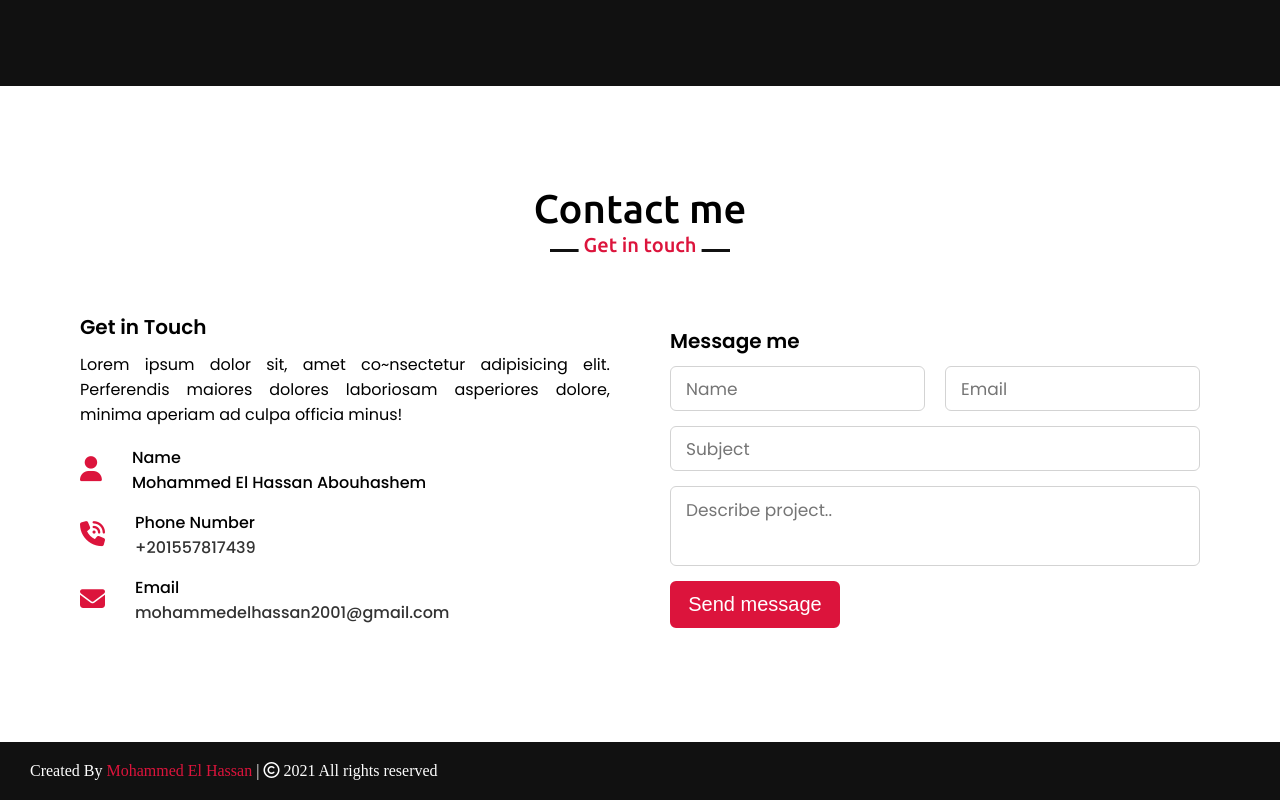
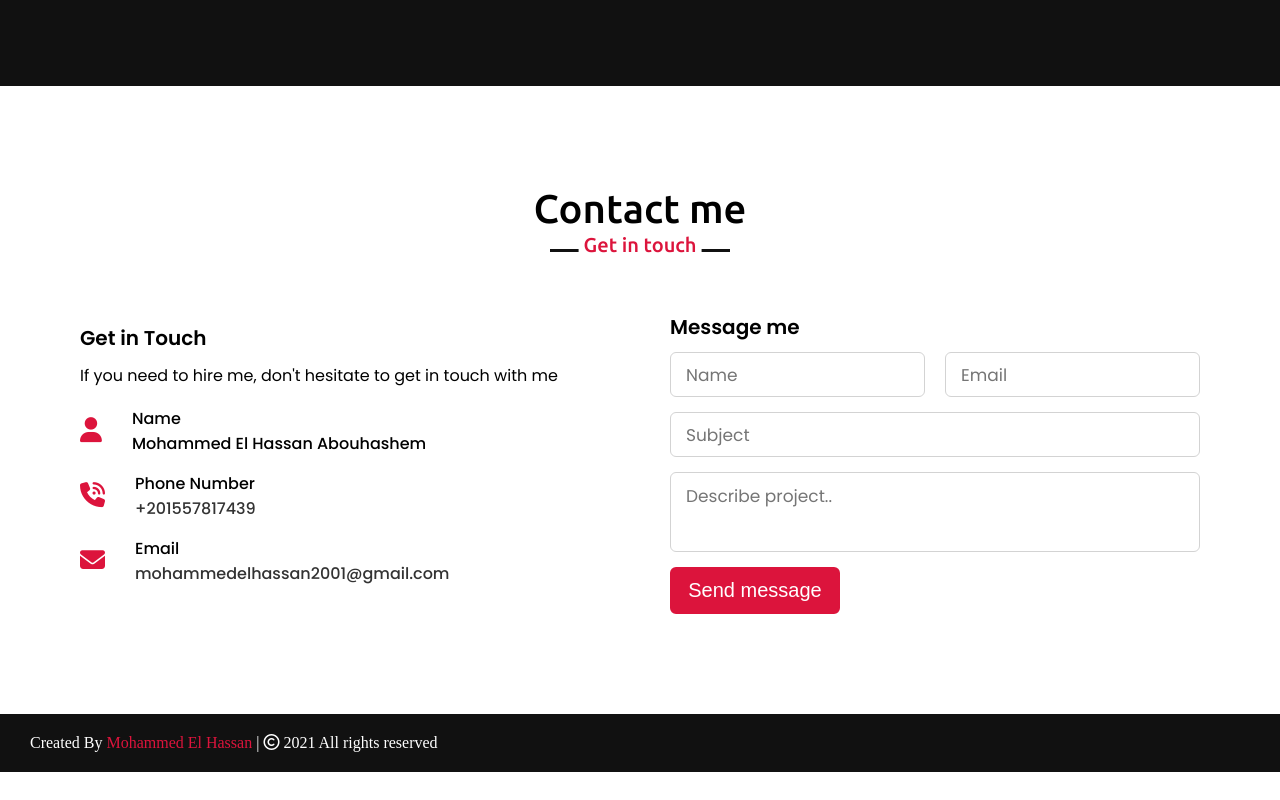
Before and after one commit to MohamedElHassan/My-Portfolio-Website, a plain HTML site: page index.html in a window 1280 px wide. Shown: the part 3409-4209 px from the top of the page. After the commit the page ends 4181 px from the top, so only its background shows below. Drawn offline with nearby package versions, Linux system fonts and the light colour scheme.

Commit message:
Changed index.html

```diff
--- a/index.html
+++ b/index.html
@@ -242,7 +242,7 @@
             <div class="contact-content">
                 <div class="column left">
                     <div class="text">Get in Touch</div>
-                    <p>Lorem ipsum dolor sit, amet co~nsectetur adipisicing elit. Perferendis maiores dolores laboriosam asperiores dolore, minima aperiam ad culpa officia minus!</p>
+                    <p>If you need to hire me, don't hesitate to get in touch with me</p>
                     <div class="icons">
                         <div class="row">
                             <i class="fas fa-user"></i>
```
